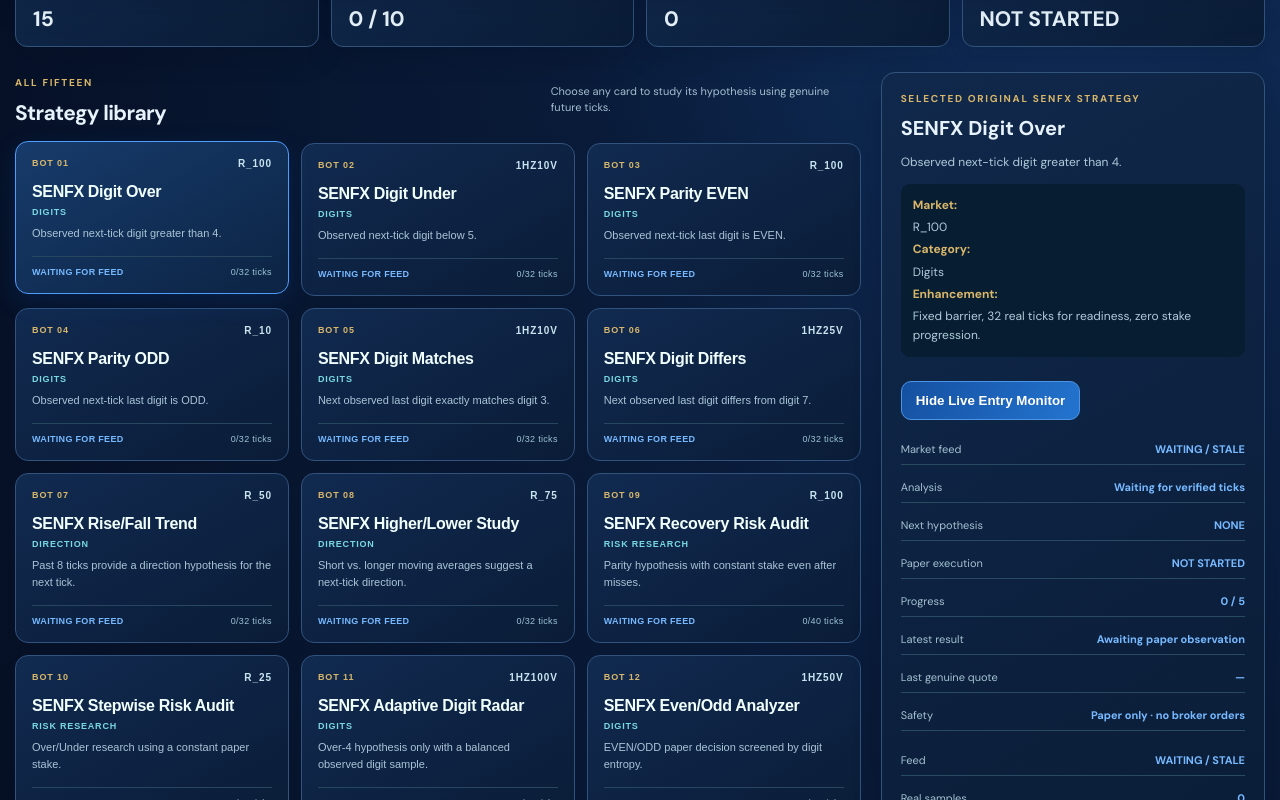
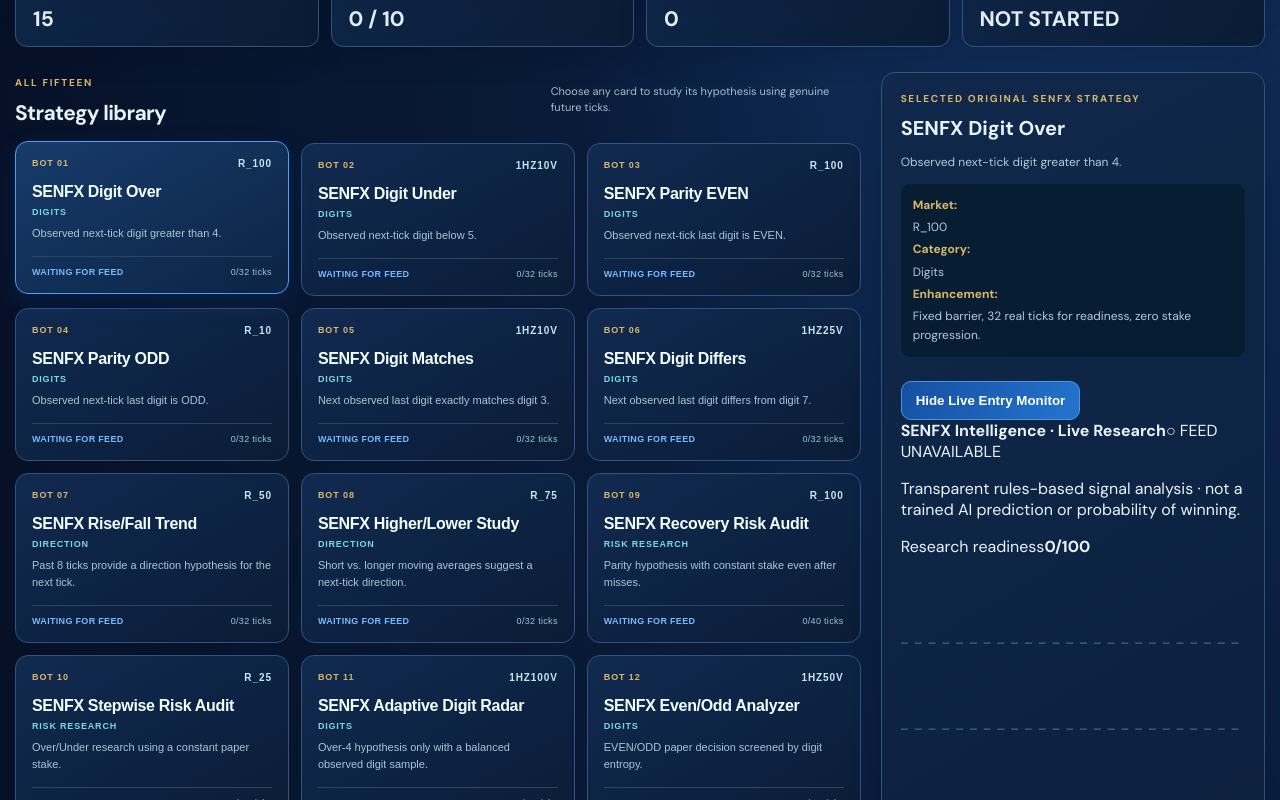
Before and after one commit to joshmo1838/trade-scheme-fx-clean, a Next.js app: page /bot-library in a window 1280 px wide. Both pictures are taken after a click on the button "View Live Entry Monitor". Shown: the part 482-1282 px from the top of the page. Built offline with nearby package versions, Linux system fonts and the light colour scheme; no server answers.

Commit message:
feat: live tick chart and transparent intelligence readiness panel for paper bots

```diff
--- a/app/bot-library/FifteenPaperBotLibrary.tsx
+++ b/app/bot-library/FifteenPaperBotLibrary.tsx
@@ -45,6 +45,17 @@ export default function FifteenPaperBotLibrary(){
  const marketFresh=enabled&&marketStatus.includes(selected.market)&&
    Date.now()-lastAt<15_000;
  const nextResearchSignal=useMemo(()=>predictFifteenBot(selected,sample),[selected,sample]);
+ // Transparent readiness score, NOT a trained AI model or win probability.
+ const researchScore=marketFresh?Math.min(100,Math.round(
+  Math.min(1,sample.length/Math.max(1,selected.minTicks))*60+
+  (nextResearchSignal?30:0)+10)):0;
+ const chartQuotes=sample.slice(-55);
+ const chartPrices=chartQuotes.map(t=>t.price).filter(Number.isFinite);
+ const chartLow=chartPrices.length?Math.min(...chartPrices):0;
+ const chartHigh=chartPrices.length?Math.max(...chartPrices):0;
+ const chartPoints=chartPrices.map((price,i)=>
+  (chartPrices.length===1?50:i/(chartPrices.length-1)*100).toFixed(2)+","+
+  (95-(price-chartLow)/Math.max(chartHigh-chartLow,0.000001)*90).toFixed(2)).join(" ");
  const exposure=Number.isFinite(stake)&&Number.isFinite(count)?Math.round(stake*count*100)/100:0;
  const budgetOk=stake>=1&&stake<=25&&Number.isFinite(stake)&&
    Number.isInteger(count)&&count>=1&&count<=10&&Number.isFinite(cap)&&cap>=exposure;
@@ -288,7 +299,18 @@ export default function FifteenPaperBotLibrary(){
        <b>Enhancement:</b> {selected.difference}</p>
      <button type="button" className={styles.startButton} aria-expanded={showEntryMonitor}
       onClick={()=>setShowEntryMonitor(x=>!x)}>{showEntryMonitor?"Hide Live Entry Monitor":"View Live Entry Monitor"}</button>
-     {showEntryMonitor&&<div className={styles.marketState} role="region" aria-label="Live paper entry monitor">
+     {showEntryMonitor&&<div className={styles.monitorTerminal} role="region" aria-label="Live paper entry monitor">
+      <div className={styles.monitorTitle}><strong>SENFX Intelligence · Live Research</strong><span>{marketFresh?"● LIVE TICKS":"○ FEED UNAVAILABLE"}</span></div>
+      <p>Transparent rules-based signal analysis · not a trained AI prediction or probability of winning.</p>
+      <div className={styles.monitorScore}><span>Research readiness</span><strong>{researchScore}/100</strong></div>
+      <div className={styles.scoreTrack}><div style={{width:researchScore+"%"}}/></div>
+      <svg className={styles.liveChart} viewBox="0 0 100 100" preserveAspectRatio="none" role="img" aria-label={"Real public tick price trend for "+selected.market}>
+       <defs><linearGradient id="senfxLiveLine" x1="0" y1="0" x2="1" y2="0"><stop offset="0%" stopColor="#3c8eff"/><stop offset="100%" stopColor="#e1ba67"/></linearGradient></defs>
+       <path d="M0 25 H100 M0 50 H100 M0 75 H100" stroke="#40658a" strokeWidth=".35" strokeDasharray="2 2" fill="none"/>
+       {chartPrices.length>1&&<polyline points={chartPoints} fill="none" stroke="url(#senfxLiveLine)" strokeWidth="1.6" strokeLinejoin="round" vectorEffect="non-scaling-stroke"/>}
+      </svg>
+      <small>Chart updates only from received, validated public market quotes. No generated prices.</small>
+      <div className={styles.marketState}>
       <span>Market feed <b>{marketFresh?"LIVE":"WAITING / STALE"}</b></span>
       <span>Analysis <b>{!marketFresh?"Waiting for verified ticks":sample.length<selected.minTicks?"Collecting genuine market samples":nextResearchSignal?"Eligible research hypothesis":"Scanning strategy filters"}</b></span>
       <span>Next hypothesis <b>{nextResearchSignal?nextResearchSignal.prediction+(nextResearchSignal.barrier===undefined?"":" "+nextResearchSignal.barrier):"NONE"}</b></span>
@@ -297,6 +319,7 @@ export default function FifteenPaperBotLibrary(){
       <span>Latest result <b>{session?.observations.at(-1)?(session.observations.at(-1)?.hit?"HIT":"MISS")+" · "+session.observations.at(-1)?.quote:"Awaiting paper observation"}</b></span>
       <span>Last genuine quote <b>{sample.at(-1)?.quoteText||"—"}</b></span>
       <span>Safety <b>Paper only · no broker orders</b></span>
+      </div>
      </div>}
      <div className={styles.marketState}>
       <span>Feed <b>{marketFresh?"LIVE":"WAITING / STALE"}</b></span>
```
